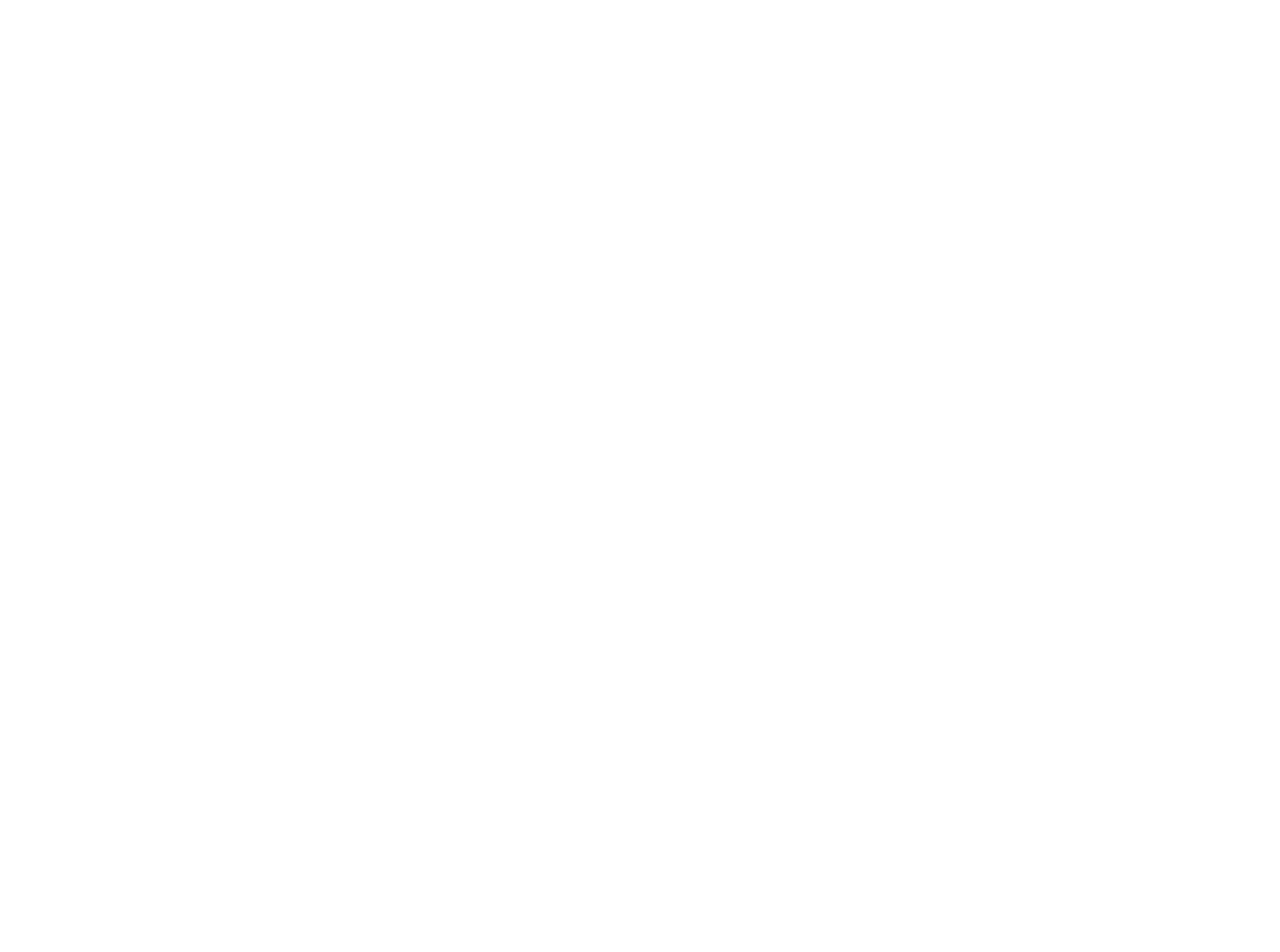
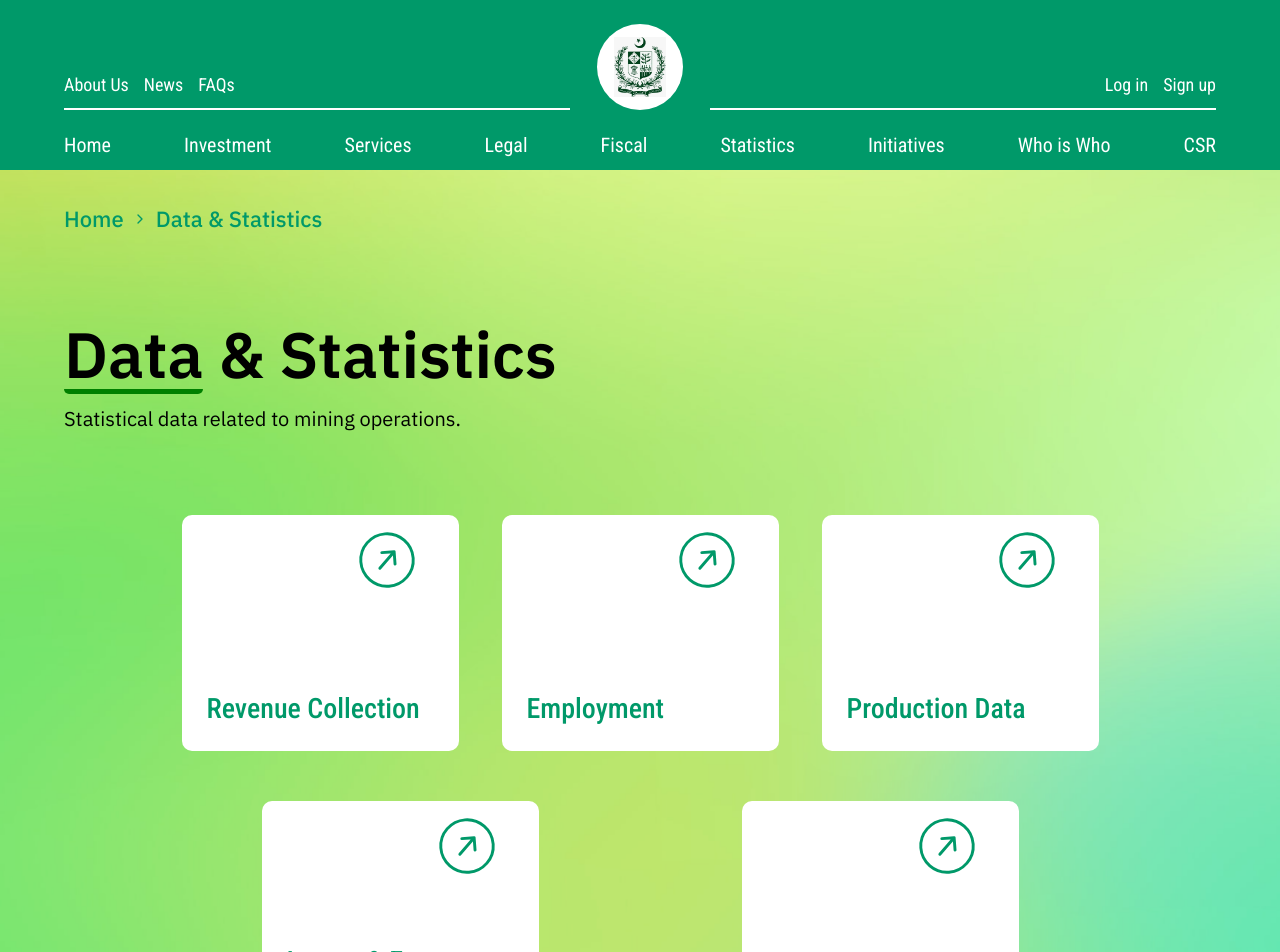
Before and after one commit to realAbdullah4504/mineral-app, a React (Create React App) app: page /statistics in a window 1280 px wide. Before the commit this address had no page. Shown: the top 952 px of the page. Before the commit the page ends 800 px from the top, so only its background shows below. Built offline with nearby package versions, Linux system fonts and the light colour scheme; a web font is replaced by a local one.

Commit message:
Data & Statistics Home Page Completed

```diff
--- /dev/null
+++ b/src/pages/data-statistics/index.js
@@ -0,0 +1,109 @@
+import React from "react";
+import FiscalIncentivesBg from "assets/images/fiscalincentives.png";
+import { FlipCards } from "components/FlipCards";
+import IntroContainer from "components/IntroContainer";
+import BreadCrumbs from "components/Breadcrumbs";
+import { Container } from "components/UI";
+
+function Csr() {
+  const csrCards = [
+    {
+      title: "Revenue Collection",
+      flipContent:
+        "Revenue collection from the governing authorities from mining entities.",
+      link: "/statistics-revenue",
+    },
+    {
+      title: "Employment",
+      flipContent:
+        "Employment opportunities created by the mining sector of Pakistan",
+      link: "/statistics-employement",
+    },
+    {
+      title: "Production Data",
+      flipContent: "Statistics on the mineral production data of Pakistan.",
+      link: "/statistics-production",
+    },
+    {
+      title: "Import & Export Stats",
+      flipContent:
+        "Statistics on import & export opportunities in the mining industry",
+      link: "/statistics-ie",
+    },
+    {
+      title: "Accident & Rescue",
+      flipContent: "Statistics on incidents of accidents",
+      link: "/statistics-incidents",
+    },
+  ];
+  const breadcrumbs = [
+    { path: "/", label: "Home" },
+    { path: "statistics", label: "Data & Statistics" },
+  ];
+
+  return (
+    <div
+      style={{
+        width: "100%",
+        height: "auto",
+        backgroundImage: `url(${FiscalIncentivesBg})`,
+        backgroundSize: "cover",
+        backgroundPosition: "center",
+        display: "flex",
+        justifyContent: "center",
+        alignItems: "center",
+      }}
+    >
+      <Container classes="mt-8 w-[90%]">
+        <div className="business-investment-container">
+          <BreadCrumbs breadcrumbs={breadcrumbs} />
+          <IntroContainer
+            title={
+              <h1>
+                <span
+                  style={{
+                    borderBottom: "5px solid green",
+                    display: "inline-block",
+                    borderRadius: "5px",
+                  }}
+                >
+                  Data
+                </span>{" "}
+                & Statistics
+              </h1>
+            }
+            content="Statistical data related to mining operations."
+            height="70%"
+            width="100%"
+            introHeight="280px"
+          ></IntroContainer>
+
+          <div className="flex flex-col items-center">
+            <div className="flex w-[960px] mb-[50px]">
+              {csrCards.slice(0, 3).map((item) => (
+                <FlipCards
+                  title={item.title}
+                  flip={true}
+                  flipContent={item.flipContent}
+                  link={item.link ? item.link : ""}
+                ></FlipCards>
+              ))}
+            </div>
+            <div className="flex w-[960px] mb-[80px]">
+              {csrCards.slice(3, 5).map((item) => (
+                <FlipCards
+                  title={item.title}
+                  flip={true}
+                  flipContent={item.flipContent}
+                  link={item.link ? item.link : ""}
+                ></FlipCards>
+              ))}
+            </div>
+          </div>
+        </div>
+      </Container>
+    </div>
+  );
+}
+
+export default Csr;
--- a/src/routes/index.js
+++ b/src/routes/index.js
@@ -78,6 +78,7 @@ const LegalTaxServices = lazy(() => import("../pages/legal-tax"));
 const Academia = lazy(() => import("../pages/academia"));
 const Associations = lazy(() => import("../pages/associations"));
 const HRPro = lazy(() => import("../pages/hr-pro"));
+const DataStatistics = lazy(() => import("../pages/data-statistics"));
 
 const AppRouter = () => (
   <Router>
@@ -462,6 +463,12 @@ const AppRouter = () => (
             <PublicRoute component={CSRCommunity} layout={DashboardLayout} />
           }
         />
+        <Route
+          path="/statistics"
+          element={
+            <PublicRoute component={DataStatistics} layout={DashboardLayout} />
+          }
+        />
       </Routes>
     </Suspense>
   </Router>
```
